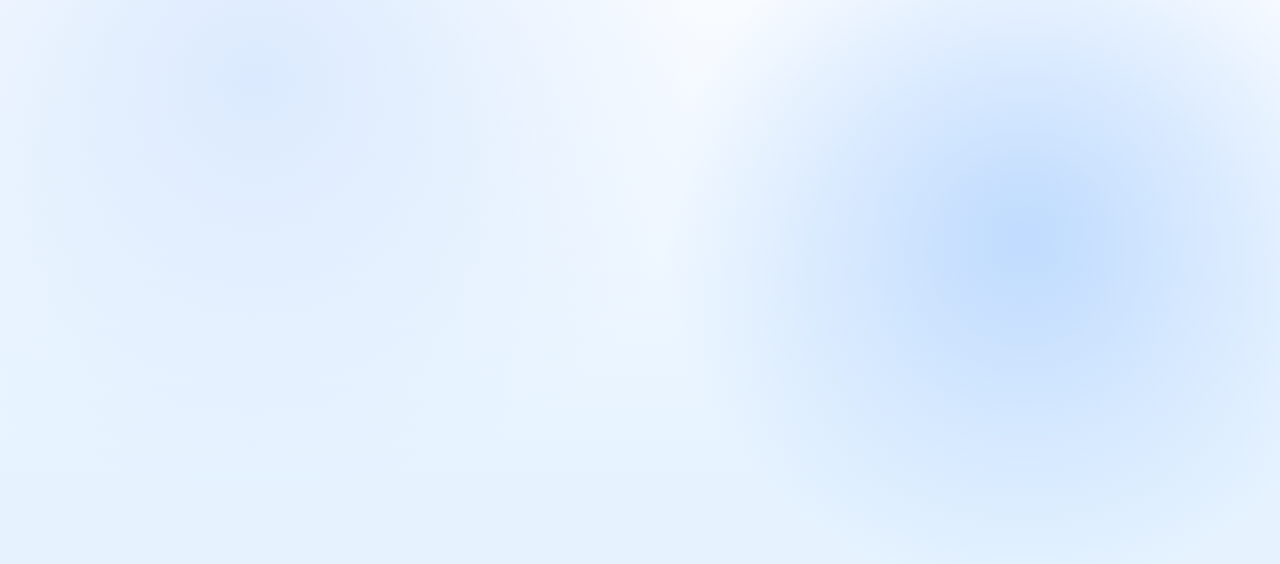
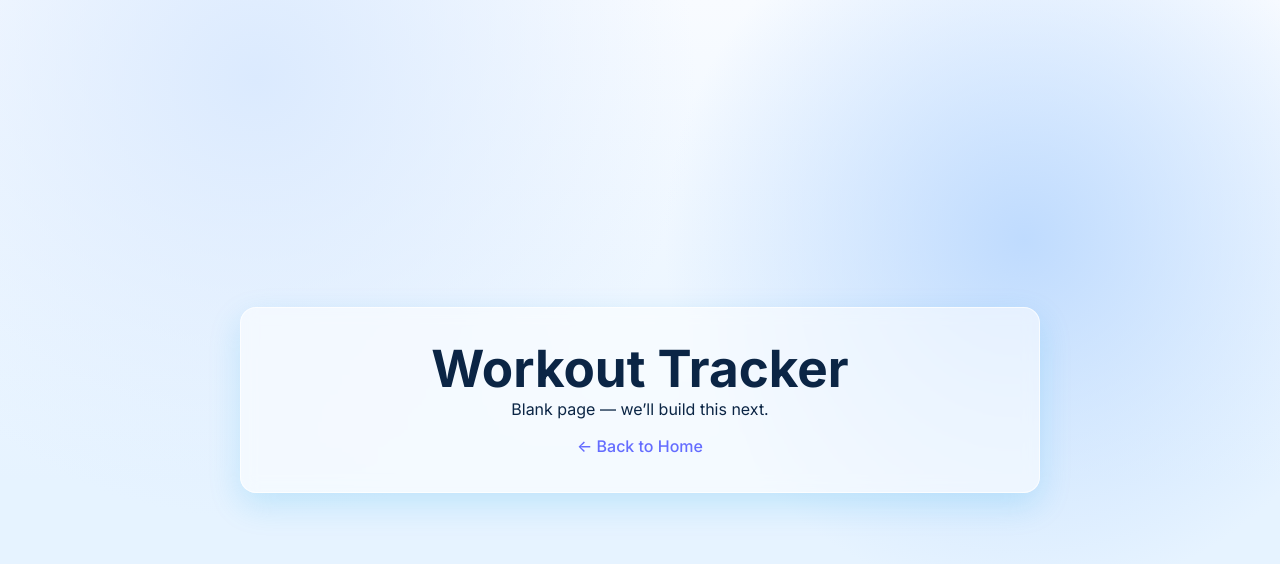
Before and after one commit to aidandawley/Futures-Coaching, a React (Vite) app in the folder Coach/: page /tracker in a window 1280 px wide. Before the commit this address had no page. Shown: the top 564 px of the page. Built offline with nearby package versions, Linux system fonts and the light colour scheme.

Commit message:
Workout Tracker Page

```diff
--- a/Coach/src/App.jsx
+++ b/Coach/src/App.jsx
@@ -2,12 +2,14 @@ import { Routes, Route } from "react-router-dom";
 import Landing from "./Landing.jsx";
 import HomePage from "./HomePage.jsx";
 import Planning from "./Planning.jsx";
+import Tracker from "./Tracker.jsx";
 
 export default function App() {
   return (
     <Routes>
       <Route path="/" element={<Landing />} />
       <Route path="/planning" element={<Planning />} />
+      <Route path="/tracker" element={<Tracker />} />
       <Route path="/home" element={<HomePage />} />
     </Routes>
   );
--- a/Coach/src/HomePage.jsx
+++ b/Coach/src/HomePage.jsx
@@ -24,7 +24,10 @@ export default function HomePage() {
     <h2>Workout Planning <span className="emoji">💭</span></h2>
     <p>Create and edit your workout split and learn about different workouts.</p>
   </button>
-            <button className="tile" type="button"><h2>Workout Tracker 📝</h2><p>Track your workouts to achieve progressive overload.</p></button>
+  <button className="tile" type="button" onClick={() => navigate("/tracker")}>
+    <h2>Workout Tracker 📝</h2>
+    <p>Track your workouts to achieve progressive overload.</p>
+  </button>
             <button className="tile" type="button"><h2>Food Tracker 🍖</h2><p>Document your macro nutrient and calorie intakes.</p></button>
             <button className="tile" type="button"><h2>Coming Soon🔒</h2><p></p></button>
           </section>
--- /dev/null
+++ b/Coach/src/Tracker.jsx
@@ -0,0 +1,15 @@
+import { Link } from "react-router-dom";
+
+export default function Tracker() {
+  return (
+    <main className="main page-center">
+      <section className="panel" style={{ width: "min(800px, 92vw)" }}>
+        <h1>Workout Tracker</h1>
+        <p>Blank page — we’ll build this next.</p>
+        <p style={{ marginTop: 12 }}>
+          <Link to="/home">← Back to Home</Link>
+        </p>
+      </section>
+    </main>
+  );
+}
```
